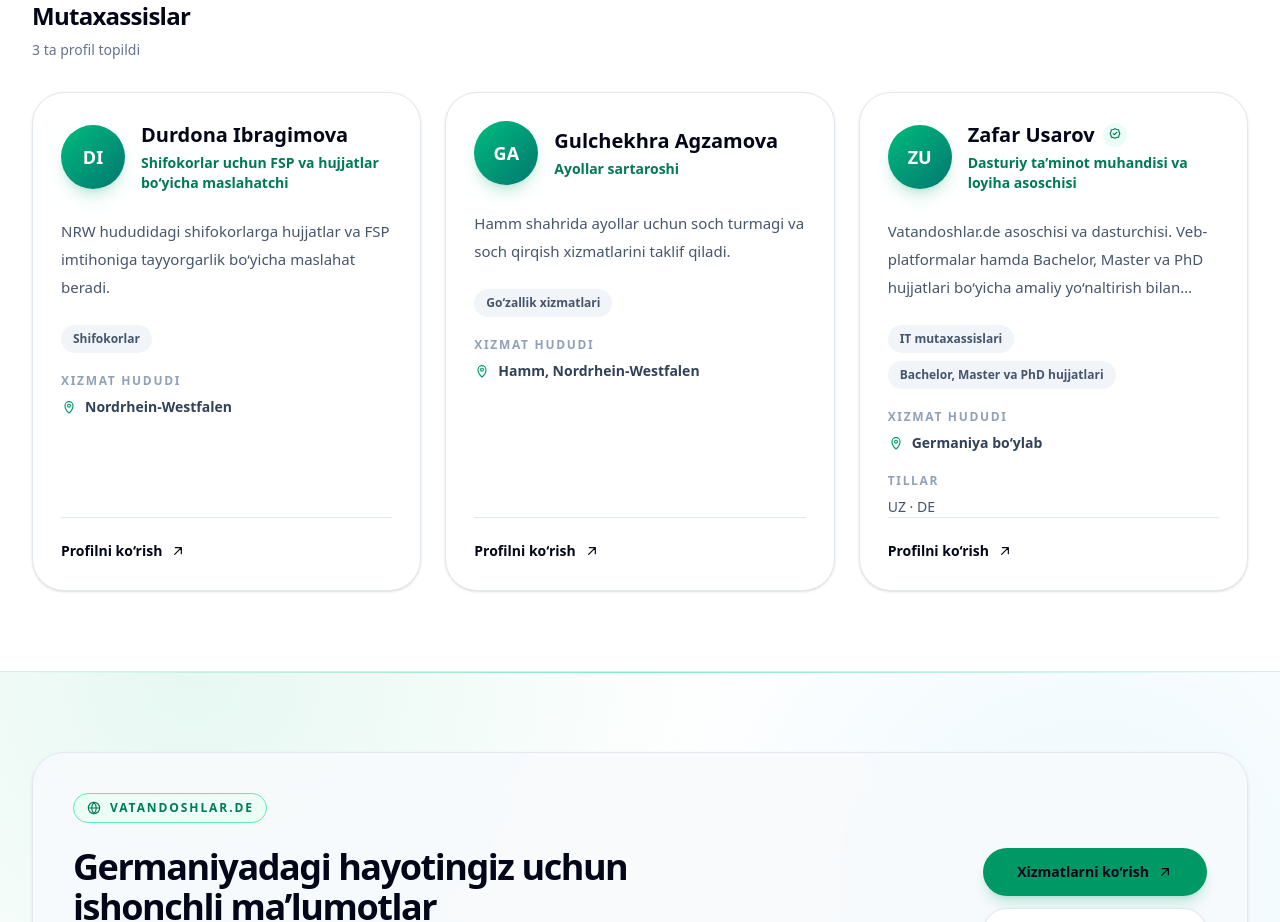
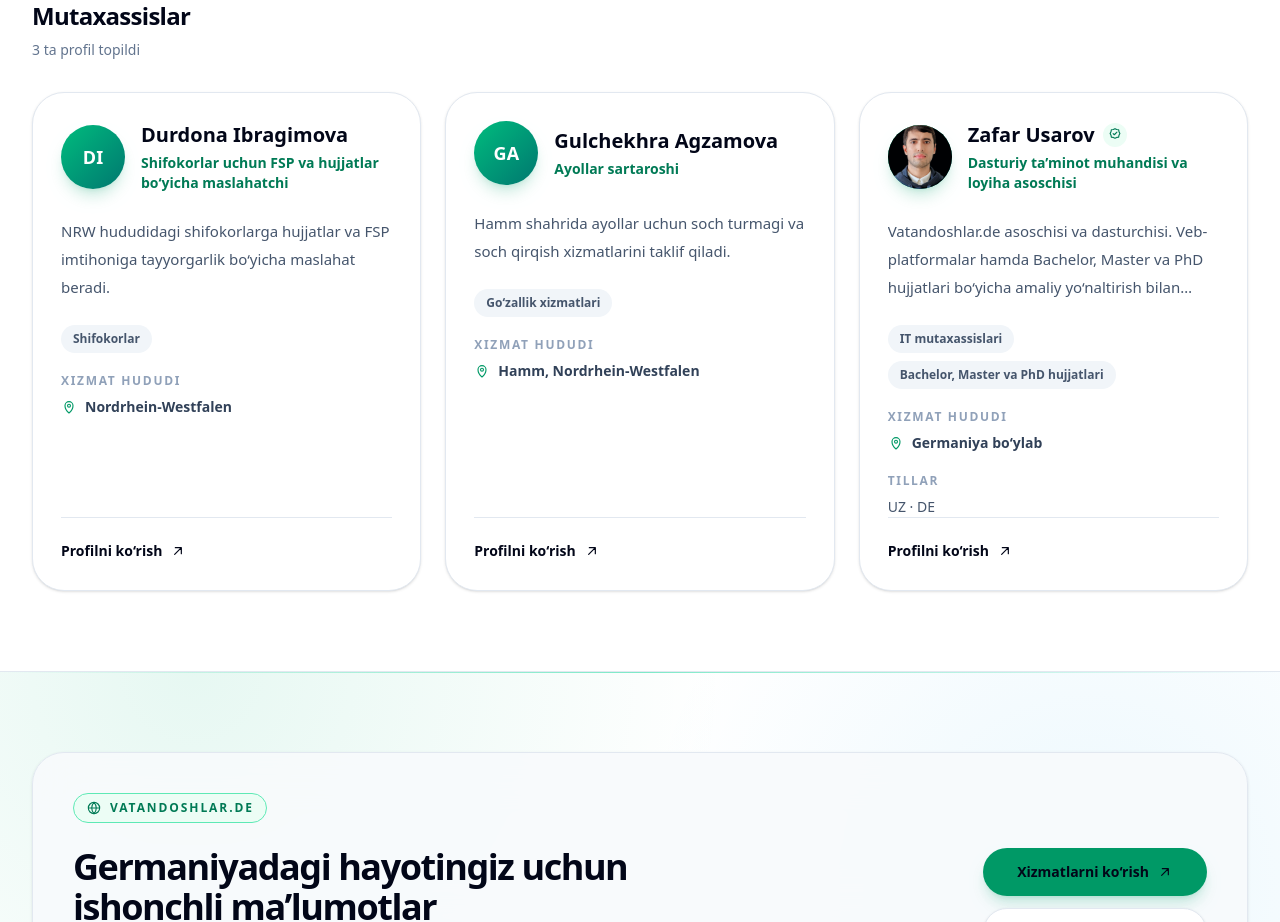
Before and after one commit to ZafarUsarov/vatandoshlar-portal, a Next.js app: page /uz/specialists in a window 1280 px wide. Shown: the part 940-1862 px from the top of the page. Built offline with nearby package versions, Linux system fonts and the light colour scheme.

Commit message:
feat(specialists): add profile image for Zafar Usarov

```diff
--- a/data/specialists.ts
+++ b/data/specialists.ts
@@ -102,6 +102,7 @@ export const specialists: ReadonlyArray<Specialist> = [
     code: "UZ-IT-0001",
     slug: "zafar-usarov",
     name: "Zafar Usarov",
+    avatarUrl: "/images/specialists/zafar-usarov.webp",
     profession: {
       uz: "Dasturiy ta’minot muhandisi va loyiha asoschisi",
       de: "Softwareentwickler und Projektgründer",
```
Also changed, not shown: public/images/specialists/zafar-usarov.webp (added).
